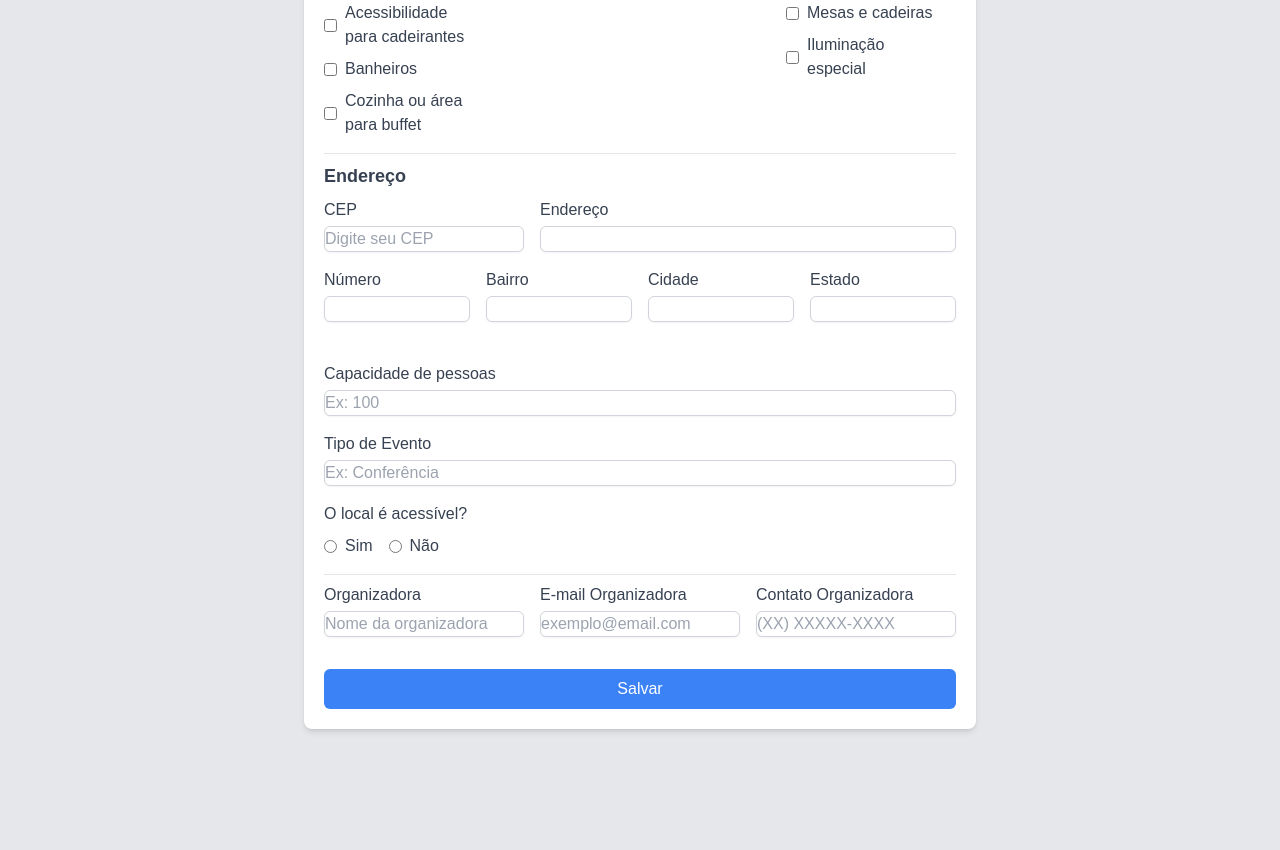
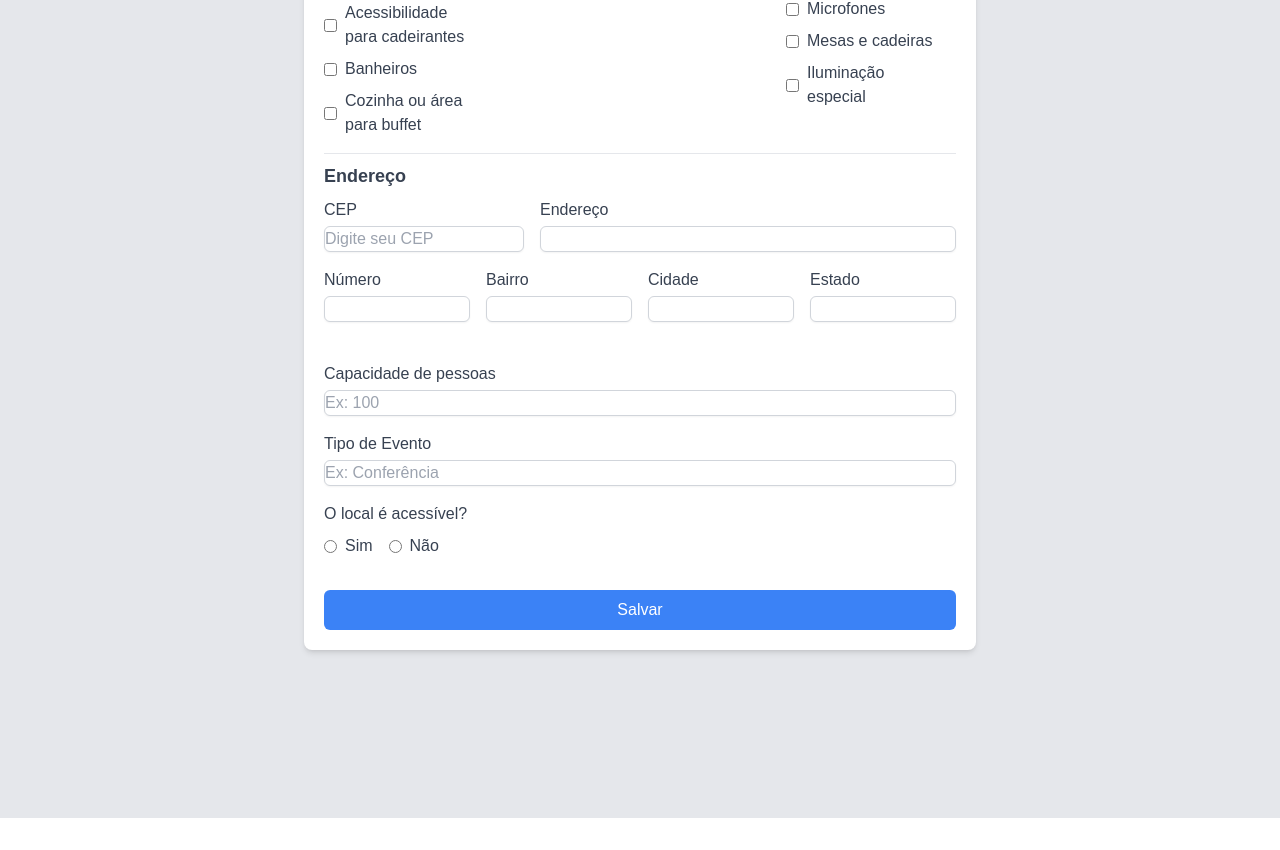
Before and after one commit to viniciusnascimento95/findplace, a Next.js app: page / in a window 1280 px wide. Shown: the part 1100-1950 px from the top of the page. After the commit the page ends 1918 px from the top, so only its background shows below. Built offline with nearby package versions, Linux system fonts and the light colour scheme.

Commit message:
add: removendo campos não mais utilizados

```diff
--- a/src/app/page.tsx
+++ b/src/app/page.tsx
@@ -35,9 +35,6 @@ interface Values {
   capacity: string
   eventType: string
   accessibility: string
-  organizerName: string
-  organizerEmail: string
-  organizerPhone: string
 
   infrastructure: Infrastructure;
   equipment: Equipment;
@@ -169,9 +166,6 @@ export default function Home() {
               capacity: '',
               eventType: '',
               accessibility: '',
-              organizerName: '',
-              organizerEmail: '',
-              organizerPhone: '',
               infrastructure: {
                 airConditioning: false,
                 wifi: false,
@@ -209,11 +203,6 @@ export default function Home() {
               postalCode: Yup.string().required('CEP é obrigatório'),
               capacity: Yup.number().required('Capacidade é obrigatória'),
               eventType: Yup.string().required('Tipo de evento é obrigatório'),
-              organizerName: Yup.string().required('Nome do organizador é obrigatório'),
-              organizerEmail: Yup.string()
-                .email('E-mail inválido')
-                .required('E-mail do organizador é obrigatório'),
-              organizerPhone: Yup.string().required('Telefone do organizador é obrigatório'),
             })}
             onSubmit={(
               values: Values,
@@ -345,7 +334,7 @@ export default function Home() {
 
                   {/* Seção Equipamentos */}
                   <div className="text-left basis-1/2 lg:basis-1/4 mr-3">
-                    <h3 className="text-lg font-semibold text-gray-700 mb-2">Equipamentos</h3>
+                    <h3 className="text-lg font-semibold text-gray-700 mb-2">Fornecedores Exclusivos</h3>
                     <div className="mt-2 space-y-2">
                       <label className="flex items-center">
                         <Field
@@ -529,46 +518,6 @@ export default function Home() {
                   <ErrorMessage name="accessibility" component="div" className="text-red-500 text-sm" />
                 </div>
 
-                <hr className='my-2' />
-                <div className='flex flex-row gap-4'>
-                  <div className="mb-4 text-left basis-1/3">
-                    <label htmlFor="organizerName" className="block text-gray-700">Organizadora</label>
-                    <Field
-                      id="organizerName"
-                      name="organizerName"
-                      type="text"
-                      placeholder="Nome da organizadora"
-                      className="mt-1 w-full border border-gray-300 rounded-md shadow-sm focus:border-blue-500 focus:ring focus:ring-blue-200 focus:ring-opacity-50"
-                    />
-                    <ErrorMessage name="organizerName" component="div" className="text-red-500 text-sm" />
-                  </div>
-
-                  <div className="mb-4 text-left basis-1/3">
-                    <label htmlFor="organizerEmail" className="block text-gray-700">E-mail Organizadora</label>
-                    <Field
-                      id="organizerEmail"
-                      name="organizerEmail"
-                      type="email"
-                      placeholder="exemplo@email.com"
-                      className="mt-1 w-full border border-gray-300 rounded-md shadow-sm focus:border-blue-500 focus:ring focus:ring-blue-200 focus:ring-opacity-50"
-                    />
-                    <ErrorMessage name="organizerEmail" component="div" className="text-red-500 text-sm" />
-                  </div>
-
-                  <div className="mb-4 text-left basis-1/3">
-                    <label htmlFor="organizerPhone" className="block text-gray-700">Contato Organizadora</label>
-                    <Field
-                      id="organizerPhone"
-                      name="organizerPhone"
-                      type="tel"
-                      placeholder="(XX) XXXXX-XXXX"
-                      className="mt-1 w-full border border-gray-300 rounded-md shadow-sm focus:border-blue-500 focus:ring focus:ring-blue-200 focus:ring-opacity-50"
-                    />
-                    <ErrorMessage name="organizerPhone" component="div" className="text-red-500 text-sm" />
-                  </div>
-                </div>
-
-
                 <button
                   type="submit"
                   className="mt-4 w-full bg-blue-500 text-white py-2 rounded-md hover:bg-blue-600"
@@ -615,13 +564,6 @@ export default function Home() {
               </div>
 
               <div className="mt-4 border-t border-gray-200 pt-4">
-                <h3 className="font-semibold text-gray-800">Organizador:</h3>
-                <p className='text-gray-500'><span className="font-bold text-gray-900">Nome:</span> {event.organizerName || "Sem nome"}</p>
-                <p className='text-gray-500'><span className="font-bold text-gray-900">Email:</span> {event.organizerEmail || "Sem email"}</p>
-                <p className='text-gray-500'><span className="font-bold text-gray-900">Telefone:</span> {event.organizerPhone || "Sem telefone"}</p>
-              </div>
-
-              <div className="mt-4 border-t border-gray-200 pt-4">
                 <h3 className="font-semibold text-gray-800">Infraestrutura Disponível:</h3>
                 <ul className="list-disc pl-5 text-gray-500">
                   {event.infrastructure.airConditioning && <li>Ar-condicionado</li>}
@@ -636,7 +578,7 @@ export default function Home() {
               </div>
 
               <div className="mt-4 border-t border-gray-200 pt-4">
-                <h3 className="font-semibold text-gray-800">Equipamentos Disponíveis:</h3>
+                <h3 className="font-semibold text-gray-800">Fornecedores Exclusivos Disponíveis:</h3>
                 <ul className="list-disc pl-5 text-gray-500">
                   {event.equipment.projector && <li>Projetor</li>}
                   {event.equipment.soundSystem && <li>Sistema de som</li>}
```
